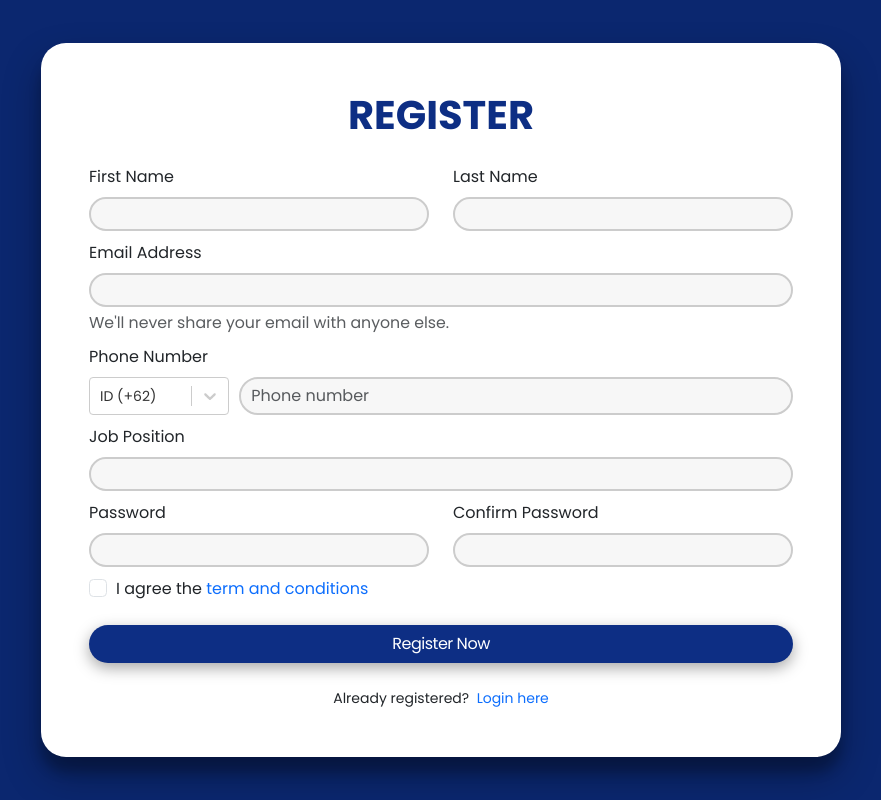
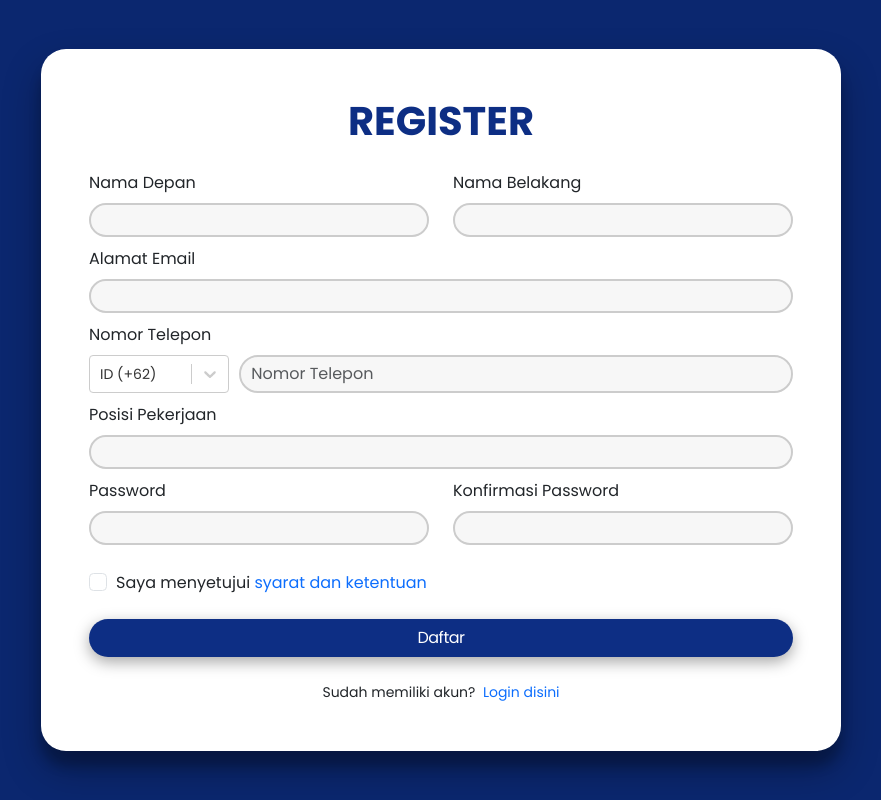
Before and after one commit to satriyaadhitama/TelinBot-Frontend, a React (Vite) app: page /auth/register in a window 1280 px wide. Shown: the whole page, without its empty margins (199-1080 px from the left). Built offline with nearby package versions, Linux system fonts and the light colour scheme.

Commit message:
Changing Auth pages language to Indonesia

```diff
--- a/src/apps/auth/pages/Login/components/index.tsx
+++ b/src/apps/auth/pages/Login/components/index.tsx
@@ -1,9 +1,9 @@
 // Import Dependencies
 import { useState, FormEvent, ChangeEvent, useEffect, useRef } from 'react';
 import { useDispatch, useSelector } from 'react-redux';
-import { Navigate, useNavigate } from 'react-router-dom';
+import { Navigate } from 'react-router-dom';
 // Import Assets
-import TelkomselLogo from '@/assets/Telkomsel_2021_icon.svg.png';
+import companyLogo from '@/assets/Xabiru B.png';
 // Import Font Awesome
 import { FontAwesomeIcon } from '@fortawesome/react-fontawesome';
 import { faEnvelope } from '@fortawesome/free-regular-svg-icons';
@@ -47,7 +47,9 @@ function Main() {
     const errorValidation = validateLogin(input);
     setInputErrors(errorValidation);
 
-    const hasErrors = Object.values(errorValidation).some((value) => value !== '');
+    const hasErrors = Object.values(errorValidation).some(
+      (value) => value !== ''
+    );
 
     if (!hasErrors) {
       try {
@@ -76,15 +78,15 @@ function Main() {
     return <Navigate to="/" replace />;
   } else {
     return (
-      <div>
+      <div style={{minWidth: 450}}>
         <div className="auth-container d-flex flex-column p-5">
-          <h1 className="text-color-primary text-center mb-4 fw-bold">LOGIN</h1>
+          <h1 className="text-color-primary text-center mb-2 fw-bold">LOGIN</h1>
           <a href="/" className="align-self-center mb-4">
             <img
-              src={TelkomselLogo}
+              src={companyLogo}
               alt=""
               className=""
-              style={{ width: '80px' }}
+              style={{ width: '200px' }}
             />
           </a>
           <form onSubmit={handleSubmitEvent} className="d-flex flex-column">
@@ -98,13 +100,10 @@ function Main() {
                   type="email"
                   id="email-input"
                   name="email"
-                  placeholder="Email Address"
+                  placeholder="Alamat Email"
                   className={`form-control ${inputErrors.email ? 'error-input' : ''}`}
                   onChange={handleInput}
                 />
-              </div>
-              <div id="emailHelp" className="form-text">
-                We'll never share your email with anyone else.
               </div>
               {inputErrors.email && (
                 <p className="input-error-message">{inputErrors.email}</p>
@@ -132,9 +131,9 @@ function Main() {
           </form>
           <div className="d-flex justify-content-center mt-4">
             <p style={{ fontSize: 14 }}>
-              Doesnt have account? &nbsp;
+              Belum memiliki akun? &nbsp;
               <a href="/auth/register" className=" text-primary">
-                Create account now
+                Buat akun sekarang
               </a>
             </p>
           </div>
--- a/src/apps/auth/pages/Register/components/index.tsx
+++ b/src/apps/auth/pages/Register/components/index.tsx
@@ -105,7 +105,7 @@ function Main() {
         <div className="row mb-2">
           <div className="col-6">
             <label htmlFor="firstName" className="form-label">
-              First Name
+              Nama Depan
             </label>
             <input
               type="text"
@@ -120,7 +120,7 @@ function Main() {
           </div>
           <div className="col-6">
             <label htmlFor="lastName" className="form-label">
-              Last Name
+              Nama Belakang
             </label>
             <input
               type="text"
@@ -136,7 +136,7 @@ function Main() {
         </div>
         <div className="mb-2">
           <label htmlFor="email" className="form-label">
-            Email Address
+            Alamat Email
           </label>
           <input
             type="email"
@@ -146,16 +146,13 @@ function Main() {
             onChange={handleInput}
             aria-describedby="emailHelp"
           />
-          <div id="emailHelp" className="form-text">
-            We'll never share your email with anyone else.
-          </div>
           {inputErrors.email && (
             <p className="input-error-message">{inputErrors.email}</p>
           )}
         </div>
         <div className="mb-2">
           <label htmlFor="phone" className="form-label">
-            Phone Number
+            Nomor Telepon
           </label>
           <PhoneInput
             onChange={handlePhoneInput}
@@ -167,7 +164,7 @@ function Main() {
         </div>
         <div className="mb-2">
           <label htmlFor="jobPosition" className="form-label">
-            Job Position
+            Posisi Pekerjaan
           </label>
           <input
             type="text"
@@ -198,7 +195,7 @@ function Main() {
           </div>
           <div className="col-6">
             <label htmlFor="passwordConfirm" className="form-label">
-              Confirm Password
+              Konfirmasi Password
             </label>
             <input
               type="password"
@@ -214,7 +211,7 @@ function Main() {
             )}
           </div>
         </div>
-        <div className="mb-2 form-check">
+        <div className="mb-2 mt-3 form-check">
           <input
             type="checkbox"
             className="form-check-input"
@@ -225,20 +222,20 @@ function Main() {
             }}
           />
           <label className="form-check-label" htmlFor="exampleCheck1">
-            I agree the{' '}
+            Saya menyetujui{' '}
             <a href="" className="text-primary link-underline">
-              term and conditions
+              syarat dan ketentuan
             </a>
           </label>
         </div>
         <button type="submit" className="mt-3 button button-primary mt-2">
-          Register Now
+          Daftar
         </button>
         <div className="d-flex justify-content-center mt-4">
           <p style={{ fontSize: 14 }}>
-            Already registered? &nbsp;
+            Sudah memiliki akun? &nbsp;
             <a href="/auth/login" className=" text-primary">
-              Login here
+              Login disini
             </a>
           </p>
         </div>
--- a/src/apps/auth/validations/login.ts
+++ b/src/apps/auth/validations/login.ts
@@ -6,9 +6,9 @@ const validateLogin = (inputData: UserLoginState) => {
     password: '',
   };
 
-  if (inputData.email === '') errorMessages.email = 'Email cannot be blank';
+  if (inputData.email === '') errorMessages.email = 'Email tidak boleh kosong';
   if (inputData.password === '')
-    errorMessages.password = 'Password cannot be blank';
+    errorMessages.password = 'Password tidak boleh kosong';
   return errorMessages;
 };
 
--- a/src/apps/auth/validations/register.ts
+++ b/src/apps/auth/validations/register.ts
@@ -21,23 +21,24 @@ const validateRegister = (inputData: RegisterForm) => {
 
   if (inputData.phoneNumber.length < 8) {
     errorMessages.phoneNumber =
-      'Phone number is too short. Minimum length is 8 characters.';
+      'Nomor telepon terlalu pendek. Minimal panjang karakter adalah 8';
   } else if (inputData.phoneNumber.length > 15) {
     errorMessages.phoneNumber =
-      'Phone number is too short. Maximum length is 15 characters.';
+      'Nomor telepon terlalu panjang. maksimal panjang karakter adalah 15';
   }
 
   if (inputData.password.length < 8) {
-    errorMessages.password = 'Password length must be at least 8 characters';
+    errorMessages.password =
+      'Password setidaknya memiliki karakter sepanjang 8';
   }
 
   if (inputData.password !== inputData.passwordConfirm) {
-    errorMessages.passwordConfirm = 'Password do not match';
+    errorMessages.passwordConfirm = 'Password tidak sesuai';
   }
 
   Object.keys(inputData).forEach((key) => {
     if (inputData[key as keyof RegisterForm] === '') {
-      errorMessages[key as keyof RegisterForm] = 'field cannot be blank';
+      errorMessages[key as keyof RegisterForm] = 'Input tidak dapat kosong';
     }
   });
 
--- a/src/components/PhoneInput.tsx
+++ b/src/components/PhoneInput.tsx
@@ -52,7 +52,7 @@ const PhoneInput: React.FC<PhoneInputProps> = ({ onChange, isError }) => {
         type="tel"
         value={phoneNumber}
         onChange={handlePhoneNumberChange}
-        placeholder="Phone number"
+        placeholder="Nomor Telepon"
         className={`form-control ${isError ? 'error-input' : ''}`}
         style={{ marginLeft: '10px' }}
       />
```
